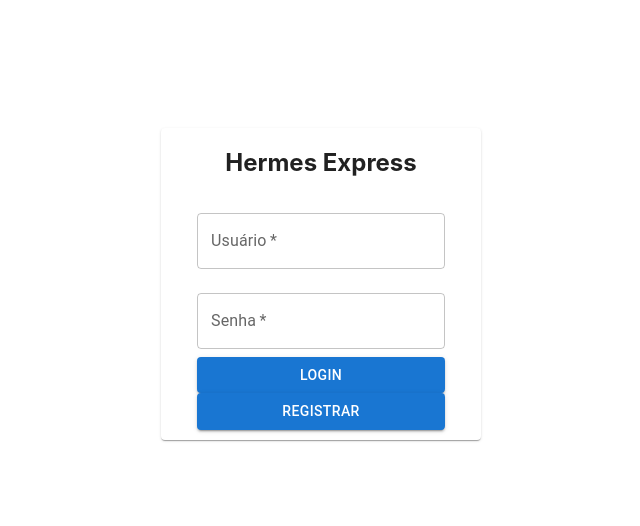
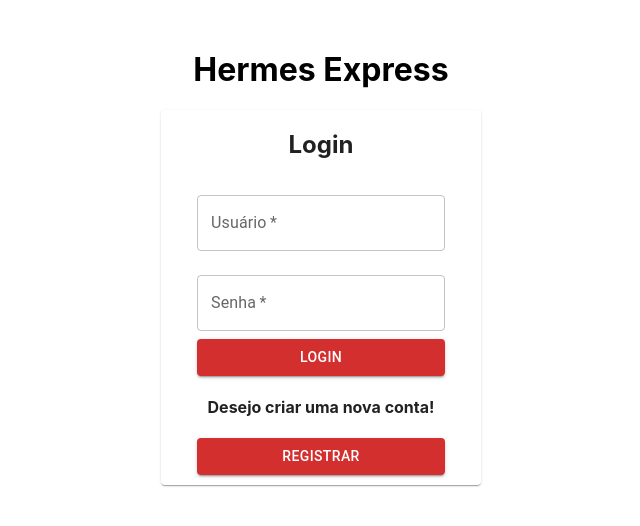
Before and after one commit to gwmiranda/Hermess-Express, a React (Create React App) app: page / in a window 1280 px wide. Shown: the top 526 px of the page, without its empty margins (319-959 px from the left). Built offline with nearby package versions, Linux system fonts and the light colour scheme.

Commit message:
Adicionando botão registrar

```diff
--- a/package.json
+++ b/package.json
@@ -11,6 +11,7 @@
     "@testing-library/jest-dom": "^5.16.4",
     "@testing-library/react": "^13.2.0",
     "@testing-library/user-event": "^13.5.0",
+    "axios": "^0.27.2",
     "react": "^18.1.0",
     "react-dom": "^18.1.0",
     "react-scripts": "5.0.1",
--- a/src/App.js
+++ b/src/App.js
@@ -1,5 +1,5 @@
 import './App.css';
-import Login from "./pages/Login/Login";
+import Login from "./pages/login/Login";
 
 
 function App() {
--- a/src/pages/Login/Login.jsx
+++ /dev/null
@@ -1,56 +0,0 @@
-import './Login.css';
-import {Button, Card, FormControl, TextField} from "@mui/material";
-
-function Login() {
-    return (
-        <div>
-            <header>
-                <Card className= "card">
-                    <form
-                        className="form"
-                        onSubmit={event => {
-                            console.log("Login")
-                            event.preventDefault();
-                        }}
-                    >
-                        <h2>Hermes Express</h2>
-                        <FormControl className="formComponent">
-                            <TextField
-                                id="usuario"
-                                label="Usuário"
-                                variant="outlined"
-                                fullWidth
-                                required
-                                margin={"normal"}
-                            />
-                            <TextField
-                                id="Senha"
-                                type="password"
-                                label="Senha"
-                                variant="outlined"
-                                fullWidth
-                                required
-                                margin={"normal"}
-                            />
-                            <Button
-                                variant="contained"
-                                type={"submit"}
-                                onClick={onsubmit}
-                                margin={"normal"}
-                            >Login</Button>
-                            <Button
-                                className={"buttonRegistrar"}
-                                variant="contained"
-                                type={"submit"}
-                                onClick={onsubmit}
-                                margin={"normal"}
-                            >Registrar</Button>
-                        </FormControl>
-                    </form>
-                </Card>
-            </header>
-        </div>
-    );
-}
-
-export default Login;
--- a/src/pages/Login/Login.css
+++ b/src/pages/login/Login.css
@@ -1,6 +1,11 @@
+.header {
+    text-align: center;
+    margin-top: 50px;
+}
+
 .card {
     width: 25%;
-    margin: 10% auto auto auto;
+    margin: auto auto auto auto;
 }
 
 .form {
--- /dev/null
+++ b/src/pages/login/Login.jsx
@@ -0,0 +1,70 @@
+import './Login.css';
+import {Button, Card, FormControl, TextField} from "@mui/material";
+import axios from "../../axios";
+
+const loginRequest = async (body) => {
+    return axios.post('/login', body)
+        .then((res) => {
+            console.log(res.data)
+        })
+        .catch((error) => {
+            console.log(error.response)
+            alert(error)
+        })
+}
+
+function Login() {
+    return (
+        <div>
+            <header className={"header"}>
+                <h1>Hermes Express</h1>
+            </header>
+            <Card className= "card">
+                <form
+                    className="form"
+                    onSubmit={event => {
+                        console.log("Login")
+                        event.preventDefault();
+                    }}
+                >
+                    <h2>Login</h2>
+                    <FormControl className="formComponent">
+                        <TextField
+                            id="usuario"
+                            label="Usuário"
+                            variant="outlined"
+                            fullWidth
+                            required
+                            margin={"normal"}
+                        />
+                        <TextField
+                            id="Senha"
+                            type="password"
+                            label="Senha"
+                            variant="outlined"
+                            fullWidth
+                            required
+                            margin={"normal"}
+                        />
+                        <Button
+                            variant="contained"
+                            type={"submit"}
+                            onClick={onsubmit}
+                            margin={"normal"}
+                            color={"error"}
+                        >Login</Button>
+                        <h4>Desejo criar uma nova conta!</h4>
+                        <Button
+                            className={"buttonRegistrar"}
+                            variant="contained"
+                            margin={"normal"}
+                            color={"error"}
+                        >Registrar</Button>
+                    </FormControl>
+                </form>
+            </Card>
+        </div>
+    );
+}
+
+export default Login;
```
Also changed, not shown: 1 other file (tests, documents, lock files or other folders).
